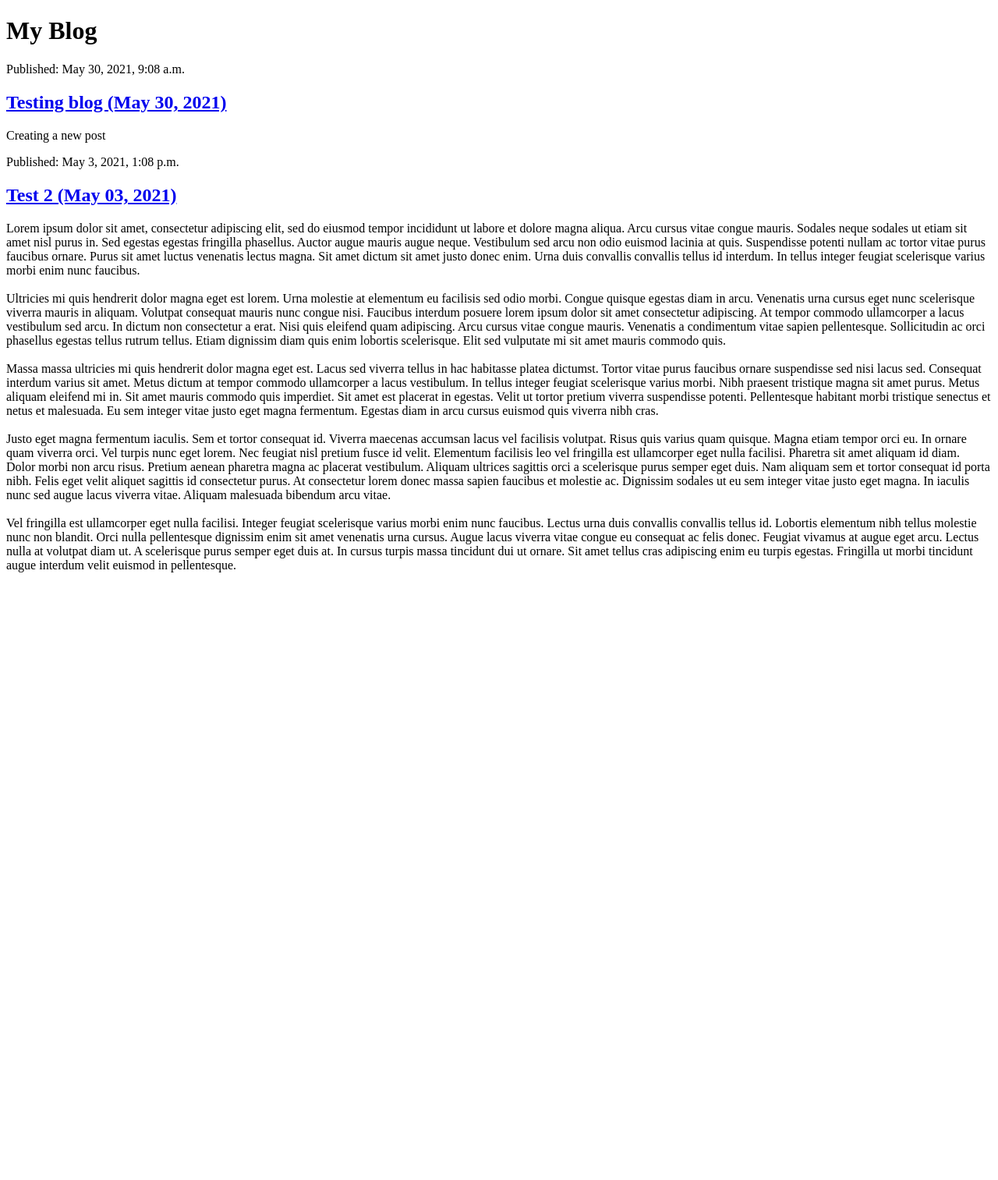
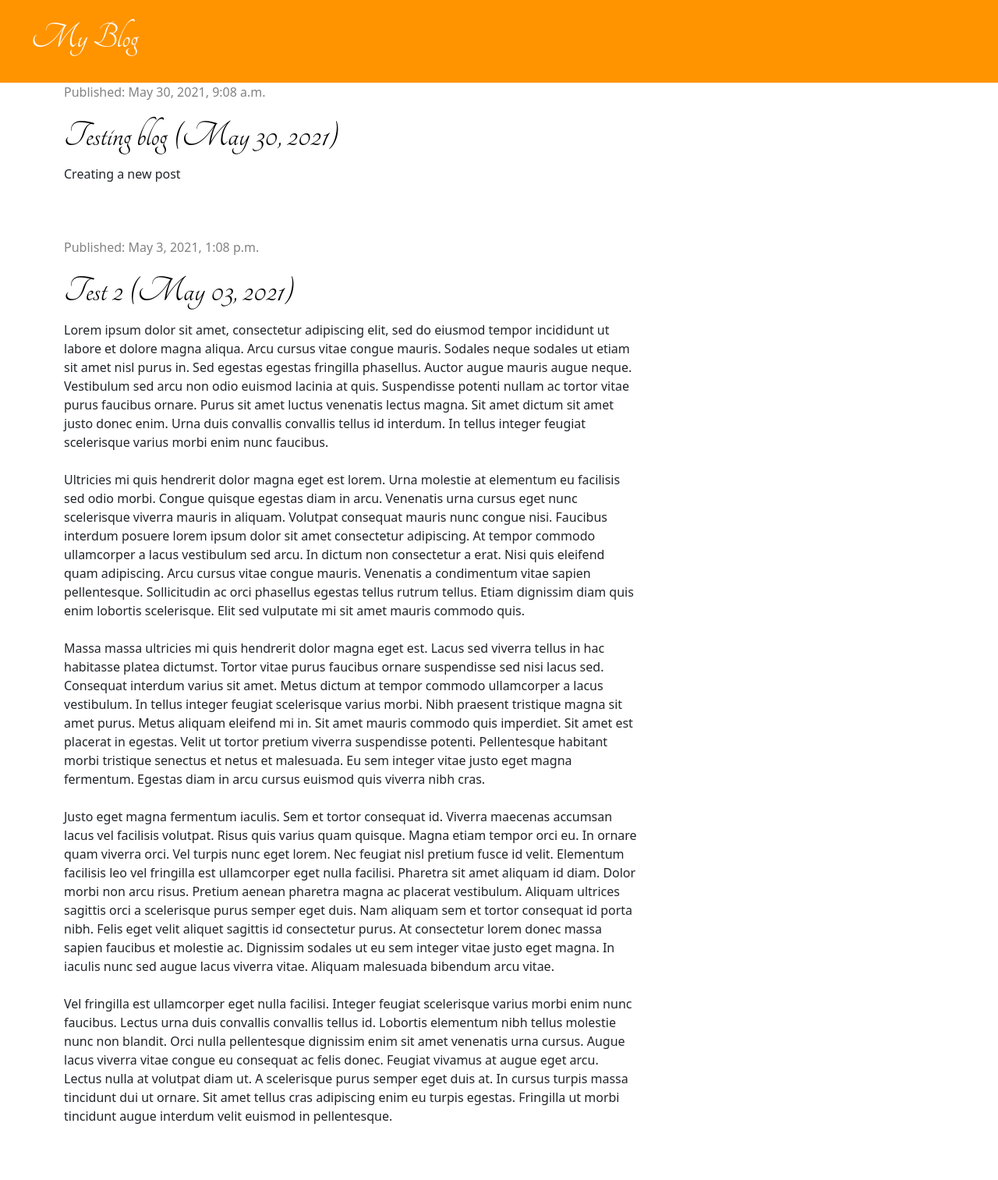
Before and after one commit to ErinCleaver-Dev/Django-Blog-App, a Django app: template blog/templates/blog/post_list.html in a window 1280 px wide. Shown: the whole page at 78% size. Before the commit the page ends 734 px from the top, so only its background shows below. Run offline with Django 3.2, Linux system fonts and the light colour scheme; the template is opened without the code that fills it: values that come from a table or form of the project are taken from there, others are empty; data comes from the database, SQL or seed files in the repository; parts of the project's set-up code (start-up, migrations or seed data) failed here and were passed over.

Commit message:
Added css styles
Created a style sheet and posted the changes to the blog.

Changes by:  Erin Cleaver

```diff
--- /dev/null
+++ b/blog/static/css/blog.css
@@ -0,0 +1,33 @@
+.page-header {
+    background-color: #ff9400;
+    margin-top: 0;
+    padding: 20px 20px 20px 40px;
+}
+
+.page-header h1 a {
+    color: white;
+    text-decoration: none;
+    font-size: 36pt;
+}
+
+h1, h2, h3, h4 {
+    font-family: 'Tangerine', 'Inconsolata', 'Droid Sans', serif;
+    font-size: 48px;
+}
+
+.date {
+    color: #828282;
+
+}
+
+.post {
+    margin-bottom: 70px;
+}
+
+.post a {
+    color: black;
+    text-decoration: none;
+}
+.post a:hover{
+    text-decoration: underline;
+}
--- /dev/null
+++ b/blog/templates/blog/base.html
@@ -0,0 +1,28 @@
+{% load static %}
+<!DOCType html>
+<html lang="en">
+    <head>
+        <meta charset="UTF-8" />
+        <title>My Blog</title>
+        <link rel="preconnect" href="https://fonts.gstatic.com">
+        <link href="https://fonts.googleapis.com/css2?family=Tangerine&display=swap" rel="stylesheet" type="text/css">
+        <link href="https://cdn.jsdelivr.net/npm/bootstrap@5.0.1/dist/css/bootstrap.min.css" rel="stylesheet" integrity="sha384-+0n0xVW2eSR5OomGNYDnhzAbDsOXxcvSN1TPprVMTNDbiYZCxYbOOl7+AMvyTG2x" crossorigin="anonymous">
+        <link rel="stylesheet" href="{% static 'css/blog.css' %}">
+    </head>
+    <body>
+
+
+        <div class="page-header">
+            <h1><a href="{% url 'post_list'%}">My Blog</a></h1>
+        </div>
+        <div class="content container">
+            <div class="row">
+            <div class="col-md-8">
+                {% block content %}
+                {% endblock %}
+            <div>
+            </div>
+        </div>
+
+    </body>
+</html>
--- a/blog/templates/blog/post_list.html
+++ b/blog/templates/blog/post_list.html
@@ -1,17 +1,12 @@
-<!DOCType html>
-<html lang="en">
-    <head>
-        <meta charset="UTF-8" />
-        <title>My Blog</title>
-    </head>
-    <body>
-        <h1>My Blog</h1>
-        {% for post in posts %}
-            <div>
+{% extends "blog/base.html" %}
+{% block content %}
+    {% for post in posts %}
+        <div class="post">
+            <div class="date">
                 <p>Published: {{post.published_date}}</p>
-                <a href="{% url 'post_details' pk=post.pk %}"> <h2> {{post.title}} ({{post.published_date|date:'M d, Y' }})</h2></a>
-                <p>{{post.text|linebreaksbr}} </p>
             </div>
-        {% endfor %}
-    </body>
-</html>
+            <a href="{% url 'post_details' pk=post.pk %}"> <h2> {{post.title}} ({{post.published_date|date:'M d, Y' }})</h2></a>
+            <p>{{post.text|linebreaksbr}} </p>
+        </div>
+    {% endfor %}
+{% endblock %}
--- a/mysite/settings.py
+++ b/mysite/settings.py
@@ -11,6 +11,8 @@ https://docs.djangoproject.com/en/3.2/ref/settings/
 """
 
 from pathlib import Path
+import os
+
 
 # Build paths inside the project like this: BASE_DIR / 'subdir'.
 BASE_DIR = Path(__file__).resolve().parent.parent
@@ -124,3 +126,6 @@ STATIC_URL = '/static/'
 # https://docs.djangoproject.com/en/3.2/ref/settings/#default-auto-field
 
 DEFAULT_AUTO_FIELD = 'django.db.models.BigAutoField'
+STATICFILES_DIRS = [
+    os.path.join(BASE_DIR, 'static')
+]
```
Also changed, not shown: blog/templates/blog/post_details.html (+14 -16 lines).
